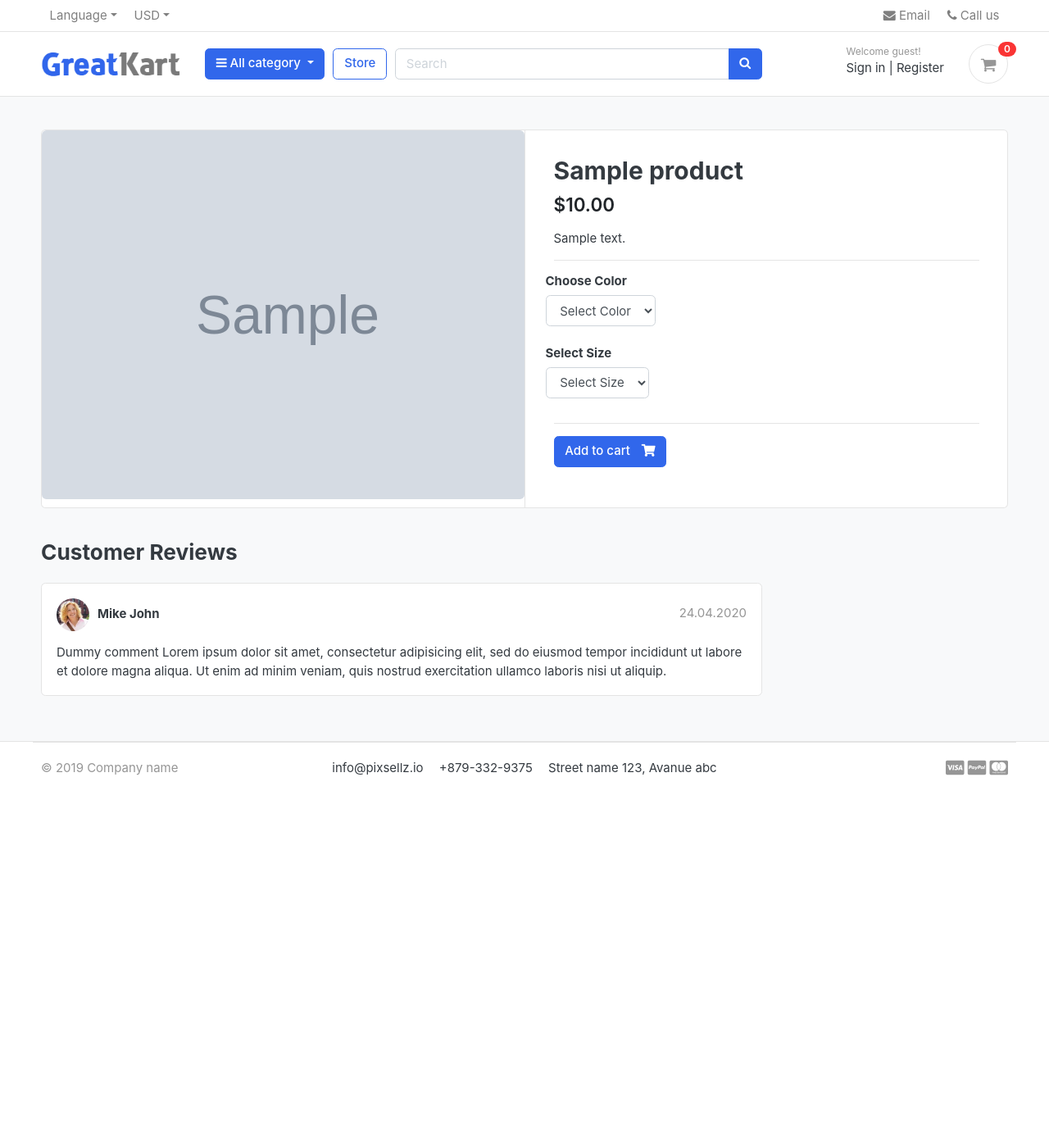
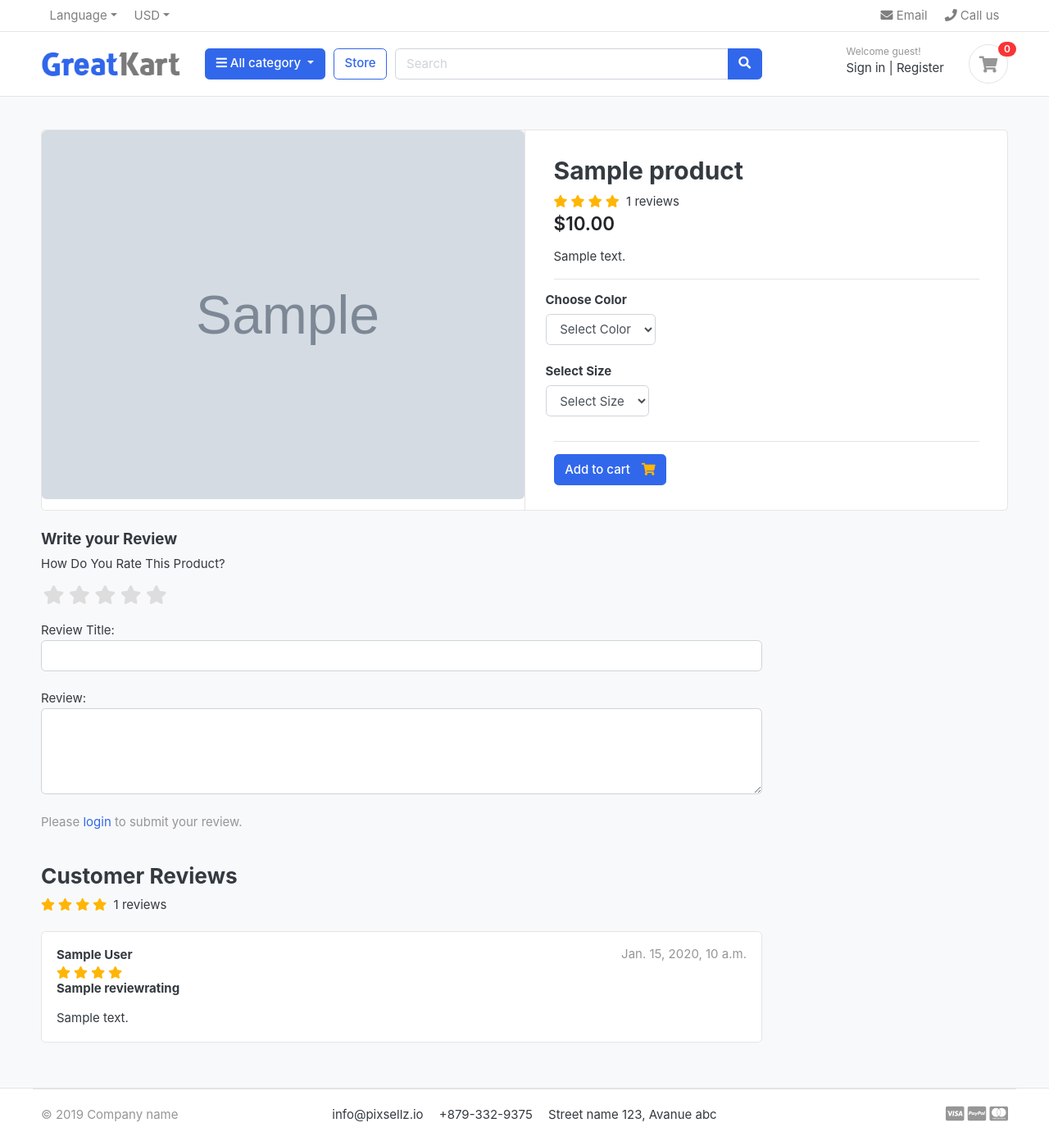
Before and after one commit to rubad33/shopping_website-django, a Django app: a page that uses templates/base.html in a window 1280 px wide. Shown: the whole page at 82% size. Before the commit the page ends 946 px from the top, so only its background shows below. Run offline with Django 3.2, Linux system fonts and the light colour scheme; tables that the repository leaves empty hold one stand-in row (values such as "Sample post"); grey boxes marked "Sample" are stand-in pictures; some libraries are stand-ins or nearby versions; some web fonts are replaced.

Commit message:
review and rating system

```diff
--- a/accounts/models.py
+++ b/accounts/models.py
@@ -57,6 +57,8 @@ class Account(AbstractBaseUser):
     REQUIRED_FIELDS = ['username','first_name', 'last_name']
 
     objects =MyAccountManager()
+    def full_name(self):
+        return f"{self.first_name} {self.last_name}"
 
     def __str__(self):
         return self.email
--- /dev/null
+++ b/greatkart/static/css/custom.css
@@ -0,0 +1,54 @@
+/* hide only radio buttons */
+.rate > input {
+    display: none;
+}
+
+/* container setup */
+.rate {
+    display: inline-block;
+    border: 0;
+}
+
+/* star alignment */
+.rate > label {
+    float: right;
+}
+
+/* show full star */
+.rate > label:before {
+    display: inline-block;
+    font-size: 1.5rem;  /* bigger size for visibility */
+    font-family: "Font Awesome 5 Free";   /* important */
+    font-weight: 900;                     /* for solid icons */
+    content: "\f005";  /* full star */
+    margin: 0;
+    padding: 0.3rem .2rem;
+    cursor: pointer;
+    color: #ddd;  /* <-- add default grey */
+}
+
+/* half star */
+.rate .half:before {
+    content: "\f089";
+    position: absolute;
+    padding-right: 0;
+    color: #ddd; /* also grey by default */
+}
+
+/* click and hover effects */
+input:checked ~ label,
+label:hover ~ label {
+    color: #ffb503; /* bright yellow */
+}
+
+input:checked + label:hover,
+input:checked ~ label:hover,
+input:checked ~ label:hover ~ label,
+label:hover ~ input:checked ~ label {
+    color: #cc9000; /* darker yellow when hover */
+}
+
+/* extra for rating stars inside reviews */
+.rating-star i {
+    color: #ffb503 !important;
+}
--- a/store/admin.py
+++ b/store/admin.py
@@ -1,5 +1,5 @@
 from django.contrib import admin
-from .models import Product, Variation
+from .models import Product, Variation, ReviewRating
 
 # Register your models here.
 class ProductAdmin(admin.ModelAdmin):
@@ -13,3 +13,4 @@ class VariationAdmin(admin.ModelAdmin):
 
 admin.site.register(Product, ProductAdmin)
 admin.site.register(Variation, VariationAdmin)
+admin.site.register(ReviewRating)
--- a/store/urls.py
+++ b/store/urls.py
@@ -6,4 +6,5 @@ urlpatterns = [
     path('category/<slug:category_slug>/', views.store, name='products_by_category'),
     path('category/<slug:category_slug>/<slug:product_slug>/', views.product_detail, name='product_detail'),  # ✅ fixed name
     path('search/', views.search, name='search'),  # ✅ added search path
+    path('submit_review/<int:product_id>/', views.submit_review, name='submit_review'),
 ]
--- a/store/views.py
+++ b/store/views.py
@@ -1,10 +1,13 @@
-from django.shortcuts import render, get_object_or_404
-from .models import Product,Variation
+from django.shortcuts import redirect, render, get_object_or_404
+from .models import Product,ReviewRating,Variation
 from category.models import Category
 from carts.models import CartItem
 from carts.views import _cart_id
 from django.core.paginator import EmptyPage, PageNotAnInteger, Paginator
 from django.db.models import Q
+from .forms import ReviewForm
+from django.contrib import messages
+from orders.models import OrderProduct
 # Create your views here.
 
 
@@ -35,17 +38,33 @@ def store(request, category_slug=None):
     return render(request, 'store/store.html', context)
 
 def product_detail(request, category_slug, product_slug):
-        single_product = get_object_or_404(Product, category__slug=category_slug, slug=product_slug)
+    try:
+        single_product = Product.objects.get(category__slug=category_slug, slug=product_slug)
+        in_cart = CartItem.objects.filter(cart__cart_id=_cart_id(request), product=single_product).exists()
+    except Exception as e:
+        raise e
 
+    if request.user.is_authenticated:
+        try:
+            orderproduct = OrderProduct.objects.filter(user=request.user, product_id=single_product.id).exists()
+        except OrderProduct.DoesNotExist:
+            orderproduct = None
+    else:
+        orderproduct = None
 
-        colors = Variation.objects.filter(product=single_product, variation_category='color', is_active=True)
-        sizes = Variation.objects.filter(product=single_product, variation_category='size', is_active=True)
-        context = {
-            'single_product': single_product,
-            'colors': colors,
-            'sizes': sizes,
-        }
-        return render(request, 'store/product_detail.html', context)
+    # Get the reviews
+    reviews = ReviewRating.objects.filter(product_id=single_product.id, status=True)
+
+    # Get the product gallery
+
+    context = {
+        'single_product': single_product,
+        'in_cart'       : in_cart,
+        'orderproduct': orderproduct,
+        'reviews': reviews,
+    }
+    return render(request, 'store/product_detail.html', context)
+
 
 def search(request):
     if 'keyword' in request.GET:
@@ -67,3 +86,27 @@ def search(request):
         'product_count': product_count,
     }
     return render(request, 'store/store.html', context)
+
+def submit_review(request, product_id):
+    url = request.META.get('HTTP_REFERER')
+    if request.method == 'POST':
+        # Handle the review submission
+        try:
+            reviews =  ReviewRating.objects.get(user__id=request.user.id, product__id=product_id)
+            form = ReviewForm(request.POST, instance=reviews)
+            form.save()
+            messages.success(request, 'Thank you! Your review has been updated.')
+            return redirect(url)
+        except ReviewRating.DoesNotExist:
+            form = ReviewForm(request.POST)
+            if form.is_valid():
+                data = ReviewRating()
+                data.subject = form.cleaned_data['subject']
+                data.rating = form.cleaned_data['rating']
+                data.review = form.cleaned_data['review']
+                data.ip = request.META.get('REMOTE_ADDR')
+                data.product_id = product_id
+                data.user_id = request.user.id
+                data.save()
+                messages.success(request, 'Thank you! Your review has been submitted.')
+                return redirect(url)
--- a/templates/base.html
+++ b/templates/base.html
@@ -26,7 +26,6 @@
 <link href="{% static 'css/responsive.css' %}" rel="stylesheet" media="only screen and (max-width: 1200px)" />
 
 <link href="{% static 'css/custom.css' %}" rel="stylesheet" type="text/css"/>
-<link rel="stylesheet" href="https://cdnjs.cloudflare.com/ajax/libs/font-awesome/4.7.0/css/font-awesome.min.css">
 
 <!-- custom javascript -->
 <script src="{% static 'js/script.js' %}" type="text/javascript"></script>
--- a/templates/store/product_detail.html
+++ b/templates/store/product_detail.html
@@ -25,9 +25,22 @@
 
             <article class="content-body">
                 <h2 class="title">{{ single_product.product_name }}</h2>
+                <div class="rating-star">
+                       <div class="rating-star">
+                        <span>
+                            <i class="fas fa-star{% if single_product.averageReview < 0.5 %}-o{% elif single_product.averageReview >= 0.5 and single_product.averageReview < 1 %}-half-o {% endif %} aria-hidden="true"></i>
+                            <i class="fas fa-star{% if single_product.averageReview < 1.5 %}-o{% elif single_product.averageReview >= 1.5 and single_product.averageReview < 2 %}-half-o {% endif %} aria-hidden="true"></i>
+                            <i class="fas fa-star{% if single_product.averageReview < 2.5 %}-o{% elif single_product.averageReview >= 2.5 and single_product.averageReview < 3 %}-half-o {% endif %} aria-hidden="true"></i>
+                            <i class="fas fa-star{% if single_product.averageReview < 3.5 %}-o{% elif single_product.averageReview >= 3.5 and single_product.averageReview < 4 %}-half-o {% endif %} aria-hidden="true"></i>
+                            <i class="fas fa-star{% if single_product.averageReview < 4.5 %}-o{% elif single_product.averageReview >= 4.5 and single_product.averageReview < 5 %}-half-o {% endif %} aria-hidden="true"></i>
+                                            <span>{{ single_product.countReviews }} reviews</span>
+
+                        </span>
+                    </div>
 
                 <div class="mb-3">
                     <var class="price h4">${{ single_product.price }}</var>
+
                 </div>
 
                 <p>{{ single_product.description }}</p>
@@ -40,9 +53,8 @@
                         <select name="color" id="" class="form-control" required>
                             <option value="" selected disabled>Select Color</option>
                             {% for i in single_product.variation_set.colors %}
-                                <option value="{{ i.variation_value | lower }}">{{ i.variation_value | capfirst }}</option>
+                                <option value="{{ i.variation_value|lower }}">{{ i.variation_value|capfirst }}</option>
                             {% endfor %}
-
                         </select>
                     </div>
                 </div> <!-- row.// -->
@@ -53,10 +65,9 @@
                         <select name="size" class="form-control" required>
                             <option value="" selected disabled>Select Size</option>
                             {% for i in single_product.variation_set.sizes %}
-                                <option value="{{ i.variation_value | lower }}">{{ i.variation_value | capfirst }}</option>
+                                <option value="{{ i.variation_value|lower }}">{{ i.variation_value|capfirst }}</option>
                             {% endfor %}
                         </select>
-
                     </div>
                 </div> <!-- row.// -->
 
@@ -65,14 +76,10 @@
                 {% if single_product.stock <= 0 %}
                     <h5 class="text-danger">Out of Stock</h5>
                 {% else %}
-
-                    <button type="submit""
-                    class="btn btn-primary">
+                    <button type="submit" class="btn btn-primary">
                         <span class="text">Add to cart</span>
                         <i class="fas fa-shopping-cart"></i>
-
                     </button>
-
                 {% endif %}
             </article> <!-- content-body .// -->
         </form> <!-- form.// -->
@@ -85,27 +92,90 @@
 
 <div class="row">
     <div class="col-md-9">
+
+        <form action="{% url 'submit_review' single_product.id %}" method="POST">
+            {% csrf_token %}
+            <h5>Write your Review</h5>
+
+            <div>
+                <label>How Do You Rate This Product?</label>
+                <br>
+                <div class="rate">
+                    <input type="radio" name="rating" id="rating10" value="5" required /><label for="rating10" title="5"></label>
+                    <input type="radio" name="rating" id="rating9" value="4.5" /><label for="rating9" title="4.5" class="half"></label>
+                    <input type="radio" name="rating" id="rating8" value="4" /><label for="rating8" title="4"></label>
+                    <input type="radio" name="rating" id="rating7" value="3.5" /><label for="rating7" title="3.5" class="half"></label>
+                    <input type="radio" name="rating" id="rating6" value="3" /><label for="rating6" title="3"></label>
+                    <input type="radio" name="rating" id="rating5" value="2.5" /><label for="rating5" title="2.5" class="half"></label>
+                    <input type="radio" name="rating" id="rating4" value="2" /><label for="rating4" title="2"></label>
+                    <input type="radio" name="rating" id="rating3" value="1.5" /><label for="rating3" title="1.5" class="half"></label>
+                    <input type="radio" name="rating" id="rating2" value="1" /><label for="rating2" title="1"></label>
+                    <input type="radio" name="rating" id="rating1" value="0.5" /><label for="rating1" title="0.5" class="half"></label>
+                </div>
+                <br>
+                Review Title:
+                <input type="text" class="form-control" name="subject">
+                <br>
+                Review:
+                <textarea name="review" class="form-control" rows="4"></textarea>
+                <br>
+                {% if user.is_authenticated %}
+                  {% if orderproduct %}
+                   <input type="submit" value="Submit Review" class="btn btn-primary">
+                  {% else %}
+                   <p> You Must purchase to post a Review</p>
+                  {% endif %}
+                {% else %}
+                    <p class="text-muted">Please <a href="{% url 'login' %}">login</a> to submit your review.</p>
+                {% endif %}
+            </div>
+        {% include 'includes/alerts.html' %}
+        </form>
+
+        <br>
         <header class="section-heading">
-            <h3>Customer Reviews</h3>
+            <h3>Customer Reviews </h3>
+            <span>
+                 <div class="rating-star">
+                        <span>
+                            <i class="fas fa-star{% if single_product.averageReview < 0.5 %}-o{% elif single_product.averageReview >= 0.5 and single_product.averageReview < 1 %}-half-o {% endif %} aria-hidden="true"></i>
+                            <i class="fas fa-star{% if single_product.averageReview < 1.5 %}-o{% elif single_product.averageReview >= 1.5 and single_product.averageReview < 2 %}-half-o {% endif %} aria-hidden="true"></i>
+                            <i class="fas fa-star{% if single_product.averageReview < 2.5 %}-o{% elif single_product.averageReview >= 2.5 and single_product.averageReview < 3 %}-half-o {% endif %} aria-hidden="true"></i>
+                            <i class="fas fa-star{% if single_product.averageReview < 3.5 %}-o{% elif single_product.averageReview >= 3.5 and single_product.averageReview < 4 %}-half-o {% endif %} aria-hidden="true"></i>
+                            <i class="fas fa-star{% if single_product.averageReview < 4.5 %}-o{% elif single_product.averageReview >= 4.5 and single_product.averageReview < 5 %}-half-o {% endif %} aria-hidden="true"></i>
+                    <span>{{ single_product.countReviews }} reviews</span>
+
+                        </span>
+                    </div>
+            </span>
         </header>
-
+    {% for review in reviews %}
         <article class="box mb-3">
             <div class="icontext w-100">
-                <img src="{% static 'images/avatars/avatar1.jpg' %}" class="img-xs icon rounded-circle" alt="Avatar">
+
                 <div class="text">
-                    <span class="date text-muted float-md-right">24.04.2020</span>
-                    <h6 class="mb-1">Mike John</h6>
+                    <span class="date text-muted float-md-right">{{ review.updated_at }}</span>
+                    <h6 class="mb-1">{{review.user.full_name}}</h6>
+                    <div class="rating-star">
+                        <span>
+                            <i class="fas fa-star{% if review.rating == 0.5 %}-half-o{% elif review.rating < 1 %}-o {% endif %} aria-hidden="true"></i>
+                            <i class="fas fa-star{% if review.rating == 1.5 %}-half-o{% elif review.rating < 2 %}-o {% endif %} aria-hidden="true"></i>
+                            <i class="fas fa-star{% if review.rating == 2.5 %}-half-o{% elif review.rating < 3 %}-o {% endif %} aria-hidden="true"></i>
+                            <i class="fas fa-star{% if review.rating == 3.5 %}-half-o{% elif review.rating < 4 %}-o {% endif %} aria-hidden="true"></i>
+                            <i class="fas fa-star{% if review.rating == 4.5 %}-half-o{% elif review.rating < 5 %}-o {% endif %} aria-hidden="true"></i>
+                        </span>
+                    </div>
                 </div>
             </div> <!-- icontext.// -->
 
+            <h6>{{ review.subject }}</h6>
             <div class="mt-3">
                 <p>
-                    Dummy comment Lorem ipsum dolor sit amet, consectetur adipisicing elit, sed do eiusmod
-                    tempor incididunt ut labore et dolore magna aliqua. Ut enim ad minim veniam,
-                    quis nostrud exercitation ullamco laboris nisi ut aliquip.
+                   {{ review.review }}
                 </p>
             </div>
         </article>
+    {% endfor %}
     </div> <!-- col.// -->
 </div> <!-- row.// -->
 
```
Also changed, not shown: store/forms.py (added, +9 -0 lines), store/models.py (+34 -0 lines), store/migrations/0006_reviewrating.py (added).
